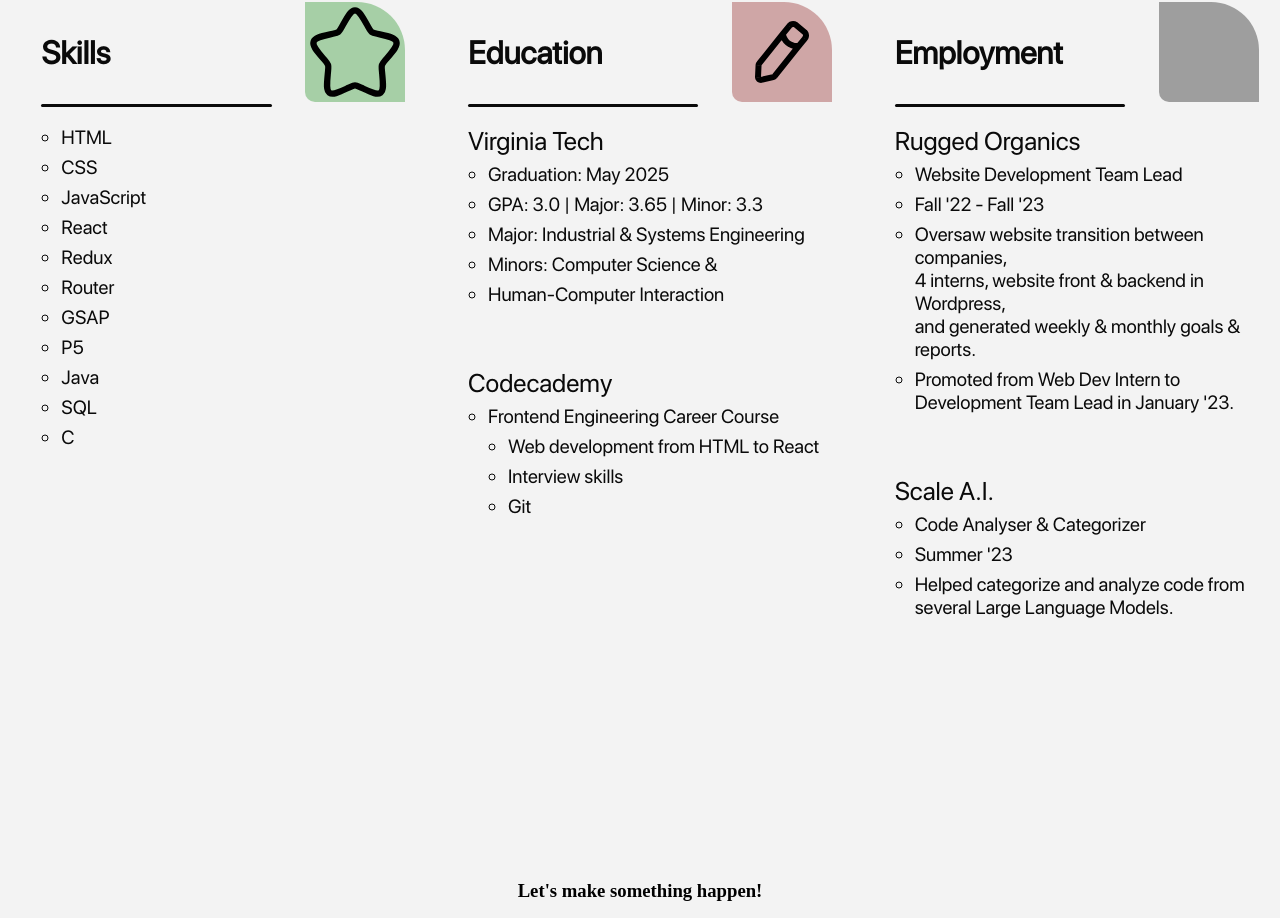
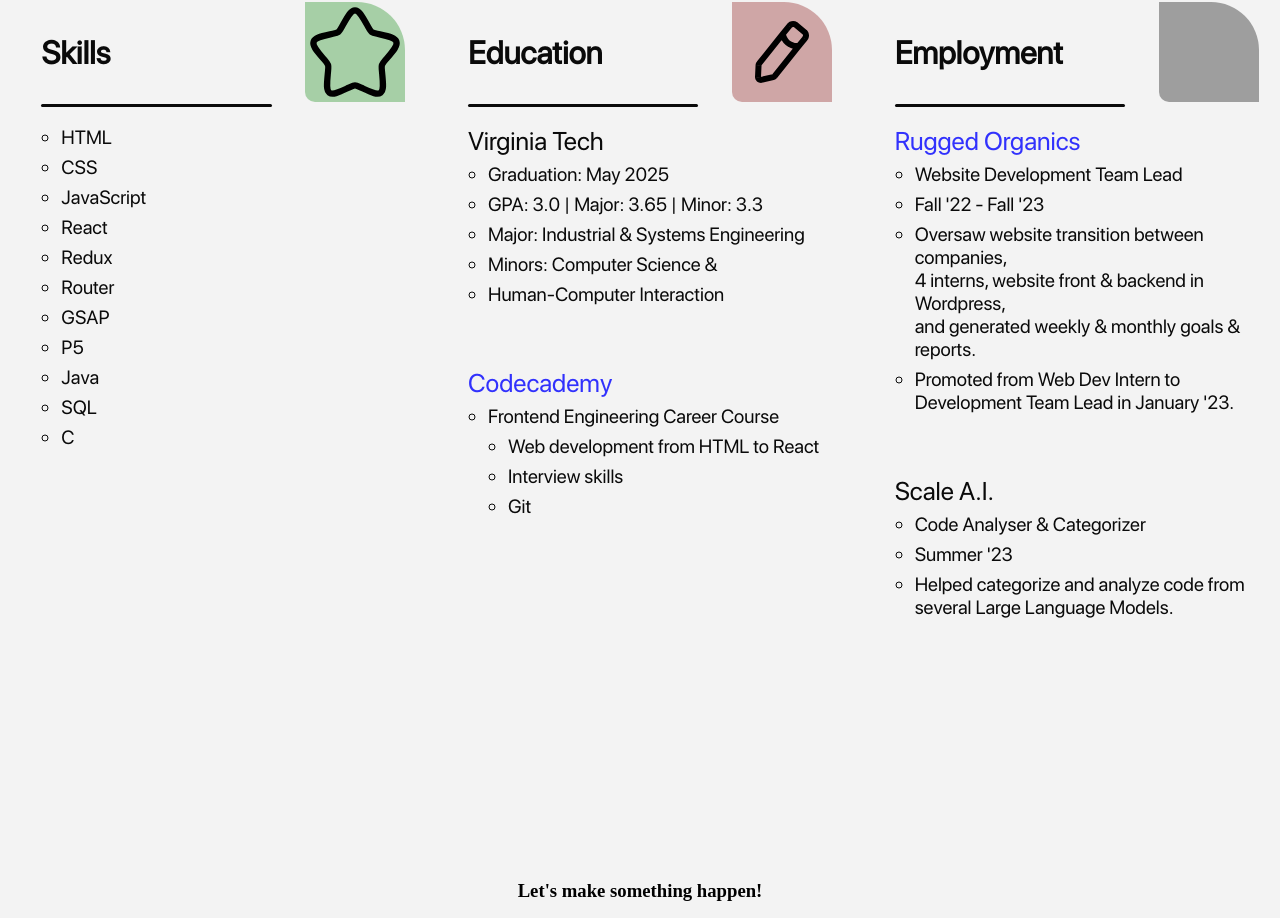
Before and after one commit to mimcmahon20/Portfolio, a React (Create React App) app: page / in a window 1280 px wide. Shown: the part 5638-6556 px from the top of the page. Built offline with nearby package versions, Linux system fonts and the light colour scheme; grey boxes are pictures that could not be loaded.

Commit message:
adding links to about section

```diff
--- a/src/components/AboutContent.jsx
+++ b/src/components/AboutContent.jsx
@@ -1,4 +1,4 @@
-import React, { useEffect } from "react";
+import React from "react";
 import "../styles/AboutContent.css";
 // import { gsap } from "gsap";
 // import { ScrollTrigger } from "gsap/ScrollTrigger";
@@ -60,19 +60,34 @@
           <div className="about-divider"></div>
           <div className="about-svg pencil-svg"></div>
           <div className="about-education">
-            <ul > <div className="mid-header">Virginia Tech</div>
+            <ul>
+              {" "}
+              <div className="mid-header">Virginia Tech</div>
               <li>Graduation: May 2025</li>
               <li>GPA: 3.0 | Major: 3.65 | Minor: 3.3</li>
               <li>Major: Industrial & Systems Engineering</li>
               <li>Minors: Computer Science & </li>
               <li>Human-Computer Interaction</li>
             </ul>
-            <br/>
-            <ul > <div className="mid-header">Codecademy</div>
+            <br />
+            <ul>
+              {" "}
+              <div className="mid-header">
+                <a
+                  className="outbound-link"
+                  target="_blank"
+                  rel="noreferrer"
+                  href="https://www.codecademy.com/profiles/mimcmahon20/certificates/2682884a0719474f96407efe432fdd87"
+                >
+                  Codecademy
+                </a>
+              </div>
               <li>Frontend Engineering Career Course</li>
-              <li style={{marginLeft: '20px'}}>Web development from HTML to React</li>
-              <li style={{marginLeft: '20px'}}>Interview skills</li>
-              <li style={{marginLeft: '20px'}}>Git</li>
+              <li style={{ marginLeft: "20px" }}>
+                Web development from HTML to React
+              </li>
+              <li style={{ marginLeft: "20px" }}>Interview skills</li>
+              <li style={{ marginLeft: "20px" }}>Git</li>
             </ul>
           </div>
         </div>
@@ -83,17 +98,40 @@
 
           <div className="about-divider"></div>
           <div className="about-employeement">
-            <ul > <div className="mid-header">Rugged Organics</div>
+            <ul>
+              {" "}
+              <div className="mid-header">
+                <a
+                  className="outbound-link"
+                  target="_blank"
+                  rel="noreferrer"
+                  href="https://www.ruggedorganics.com"
+                >
+                  Rugged Organics
+                </a>
+              </div>
               <li>Website Development Team Lead</li>
               <li>Fall '22 - Fall '23</li>
-              <li>Oversaw website transition between companies,<br/>4 interns, website front & backend in Wordpress, <br/> and generated weekly & monthly goals & reports.</li>
-              <li>Promoted from Web Dev Intern to Development Team Lead in January '23.</li>
+              <li>
+                Oversaw website transition between companies,
+                <br />4 interns, website front & backend in Wordpress, <br />{" "}
+                and generated weekly & monthly goals & reports.
+              </li>
+              <li>
+                Promoted from Web Dev Intern to Development Team Lead in January
+                '23.
+              </li>
             </ul>
-            <br/>
-            <ul > <div className="mid-header">Scale A.I.</div>
+            <br />
+            <ul>
+              {" "}
+              <div className="mid-header">Scale A.I.</div>
               <li>Code Analyser & Categorizer</li>
               <li>Summer '23</li>
-              <li>Helped categorize and analyze code from several Large Language Models.</li>
+              <li>
+                Helped categorize and analyze code from several Large Language
+                Models.
+              </li>
             </ul>
           </div>
         </div>
--- a/src/styles/AboutContent.css
+++ b/src/styles/AboutContent.css
@@ -61,6 +61,16 @@
     margin-top: 7px;
 }
 
+.mid-header > a {
+    color: rgba(0,0,255,0.8);
+    cursor: pointer;
+}
+
+.outbound-link:hover {
+    color: rgb(0, 0, 255, 1.0);
+    text-decoration: underline;
+}
+
 .about-svg {
     position: absolute;
     top: 0;
```
Lines whose indentation alone changed are shown as unchanged.
